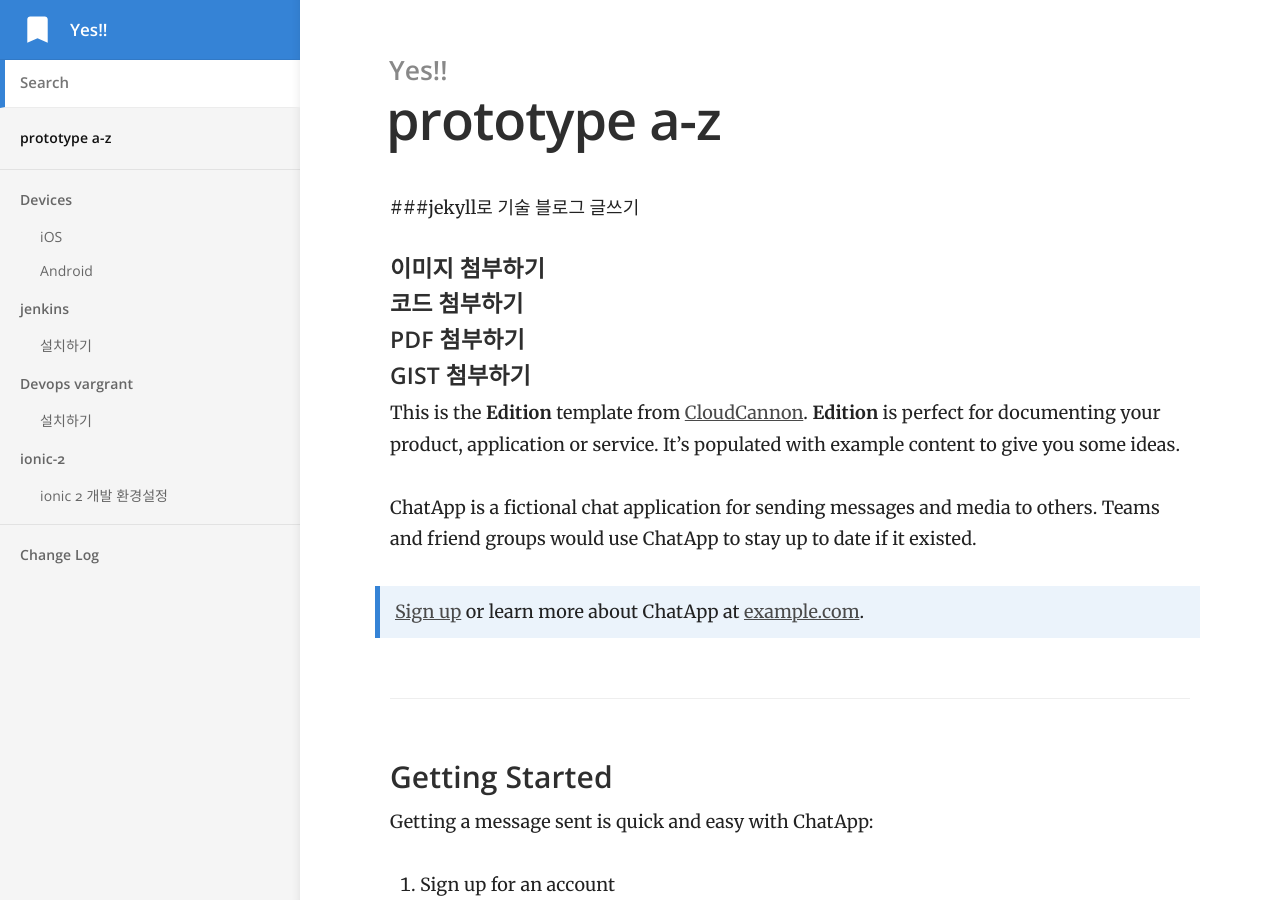
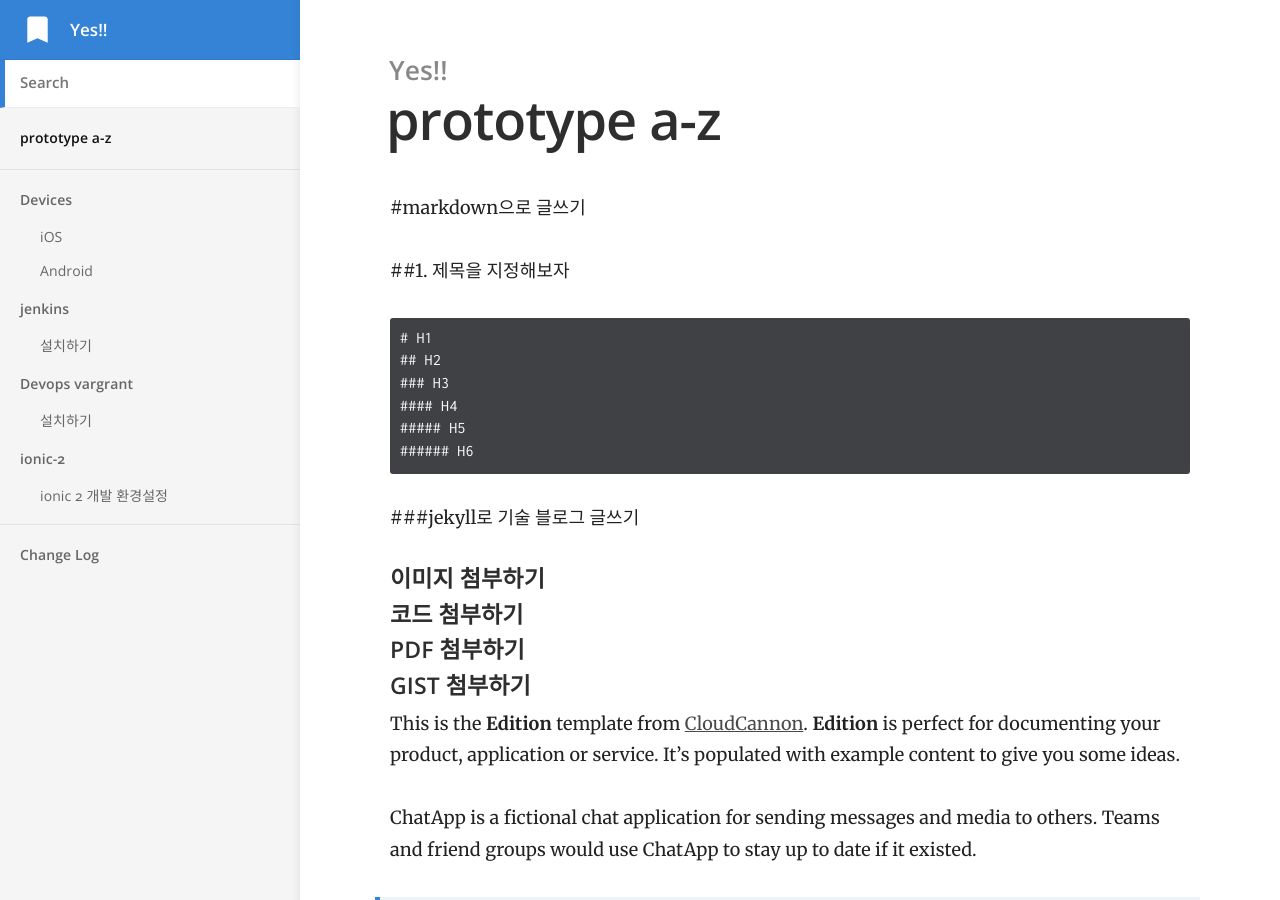
Before and after one commit to j2yes/j2yes.github.io, a Jekyll site: the page built from index.md, in a window 1280 px wide and 900 px high. Built offline with Jekyll 4.4.1, drawn with Linux system fonts in a browser that asks for light colours; comment, search, counter and statistics services are not loaded.

Commit message:
Updated 'index.md' via CloudCannon

````diff
--- a/index.md
+++ b/index.md
@@ -3,6 +3,23 @@
 comments: true
 # other options
 ---
+
+#markdown으로 글쓰기
+
+##1. 제목을 지정해보자
+
+```
+# H1
+## H2
+### H3
+#### H4
+##### H5
+###### H6
+```
+
+
+
+
 
 ###jekyll로 기술 블로그 글쓰기
 
````
